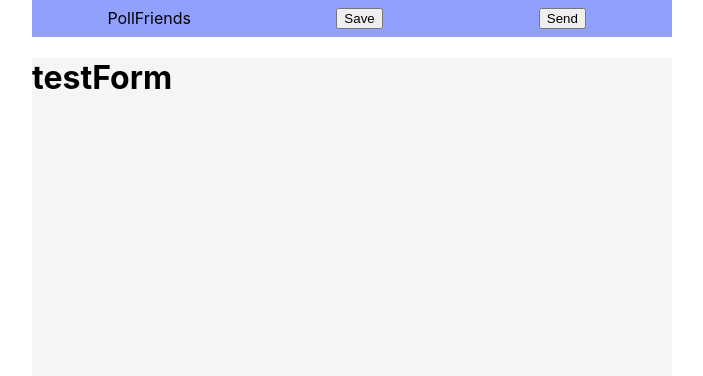
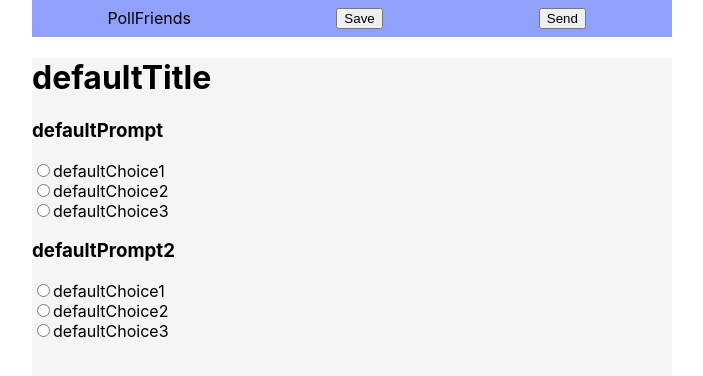
Before and after one commit to mbaduk3/poll-friends, a React (Create React App) app: page / in a window 1280 px wide. Shown: the top 376 px of the page, without its empty margins (288-991 px from the left). Built offline with nearby package versions, Linux system fonts and the light colour scheme.

Commit message:
json read

```diff
--- a/src/App.js
+++ b/src/App.js
@@ -3,12 +3,14 @@ import logo from './logo.svg';
 import './App.css';
 import Nav from './components/Nav'
 import Generator from './components/Generator'
+import json_data from './testform.json'
 
 function App() {
+	console.log(json_data);
 	return (
 		<div class="main-div">
 			<Nav />
-			<Generator />
+			<Generator data={json_data}/>
 		</div>
 	)
 }
--- a/src/components/Generator.js
+++ b/src/components/Generator.js
@@ -1,21 +1,36 @@
 import React from 'react'
 import '../App.css'
+import Question from './Question'
 
 class Generator extends React.Component {
 
-    constructor() {
-        super();
-        this.state={
-            user: "defaultUser",
-            title: "testForm",
-            questions: []
+    constructor(props) {
+        super(props);
+        let data = this.props.data;
+        this.state = {
+            user: data.user,
+            title: data.title,
+            questions: data.questions
         };
+    }
+
+    generateQuestions(questions) {
+        return questions.map(q =>
+            <Question
+                type={q.type}
+                prompt={q.prompt}
+                responses={q.responses}
+            />
+        )
     }
 
     render() {
         return (
             <div class="generator-div">
                 <h1>{this.state.title}</h1>
+                <form>
+                    {this.generateQuestions(this.state.questions)}
+                </form>
             </div>
         )
     }
--- a/src/components/Question.js
+++ b/src/components/Question.js
@@ -1,33 +1,61 @@
 import React from 'react'
 import '../App.css'
 
-// Question types: short ans, multiple choice (radio), checkbox, dropdown
+// Question types: short ans, multiple choice (radio), checkbox
 
 class Question extends React.Component {
 
-    constructor() {
-        super();
+    constructor(props) {
+        super(props);
         this.state = {
-            type: "shortAns",
-            prompt: "defaultPrompt",
-            choices: []
+            type: this.props.type,
+            prompt: this.props.prompt,
+            responses: this.props.responses,
+            value: "null"
         }
     }
 
     renderShortAns() {
-
+       return (
+            <input type="text" placeholder={this.state.value}></input>
+       )
     }
 
     renderMultipleChoice() {
+        const multipleJsx =
+            this.state.responses.map(res => {
+                    return (
+                        <div className="choice-div">
+                        <input
+                            key={res}
+                            type="radio"
+                            id={res}
+                            name={this.state.prompt}
+                            value={res}>
+                        </input>
+                        <label for={res}>{res}</label>
+                        </div>
+                    )
+                }
+            )
+        return multipleJsx
 
     }
 
     renderCheckbox() {
-
-    }
-
-    renderDropdown() {
-
+        return (
+            this.state.responses.map(res => {
+                return (
+                    <input
+                        key={res}
+                        type="checkbox"
+                        id={res}
+                        name={this.state.prompt}
+                        value={res}>
+                    </input>
+                )
+            })
+        )
     }
 
     render() {
@@ -44,16 +72,15 @@ class Question extends React.Component {
             case "checkbox":
                 res = this.renderCheckbox();
                 break;
-            case "dropdown":
-                res = this.renderDropdown();
-                break;
         }
 
         return (
             <div class="question-div">
                 <h3>{this.state.prompt}</h3>
-                <p>{res}</p>
+                <div class="response-div">{res}</div>
             </div>
         )
     }
 }
+
+export default Question
--- /dev/null
+++ b/src/testform.json
@@ -0,0 +1,24 @@
+{
+    "user": "defaultUser",
+    "title": "defaultTitle",
+    "questions": [
+        {
+            "type": "multipleChoice",
+            "prompt": "defaultPrompt",
+            "responses": [
+                "defaultChoice1",
+                "defaultChoice2",
+                "defaultChoice3"
+            ]
+        },
+        {
+            "type": "multipleChoice",
+            "prompt": "defaultPrompt2",
+            "responses": [
+                "defaultChoice1",
+                "defaultChoice2",
+                "defaultChoice3"
+            ]
+        }
+    ]
+}
```
